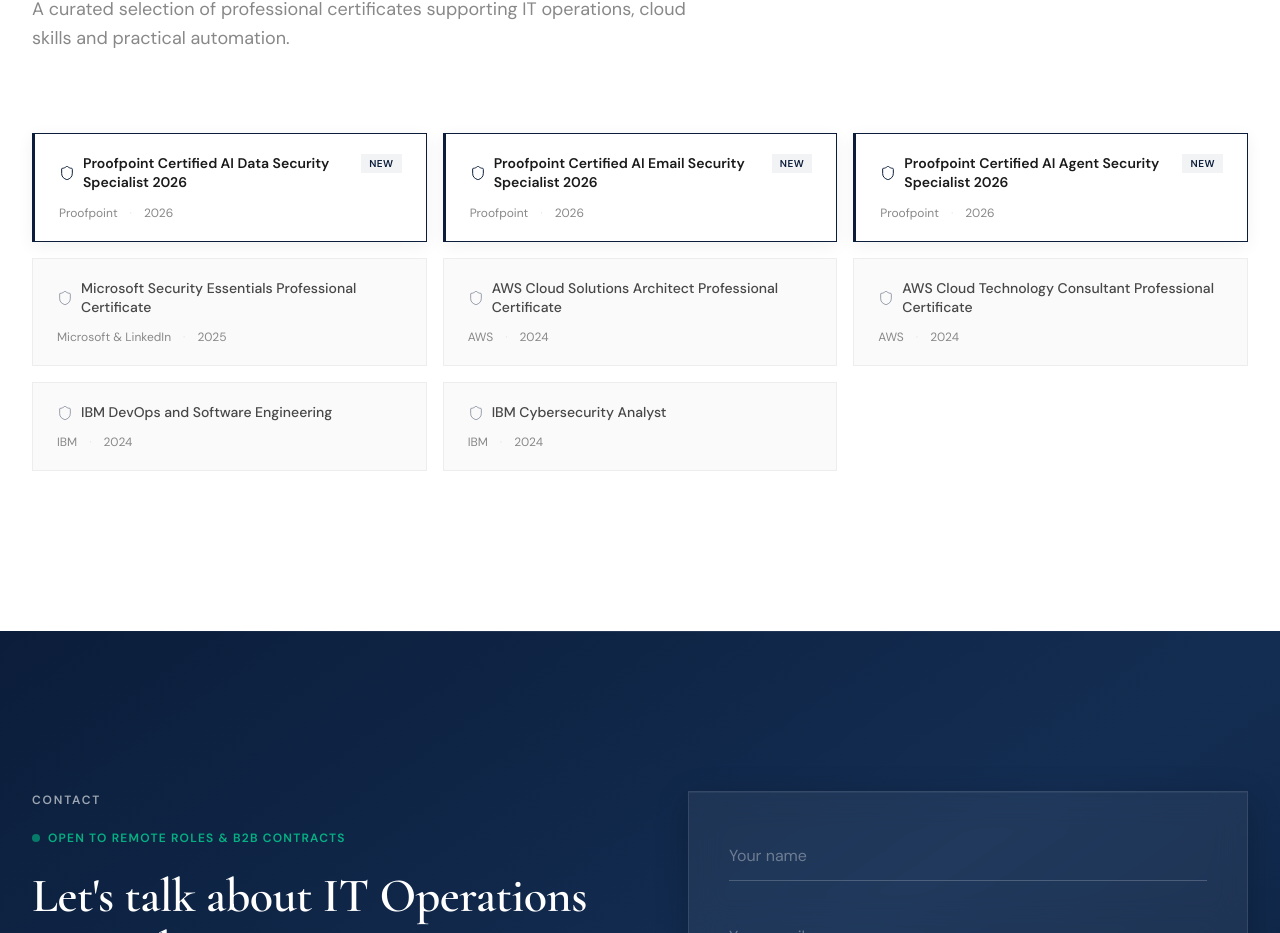
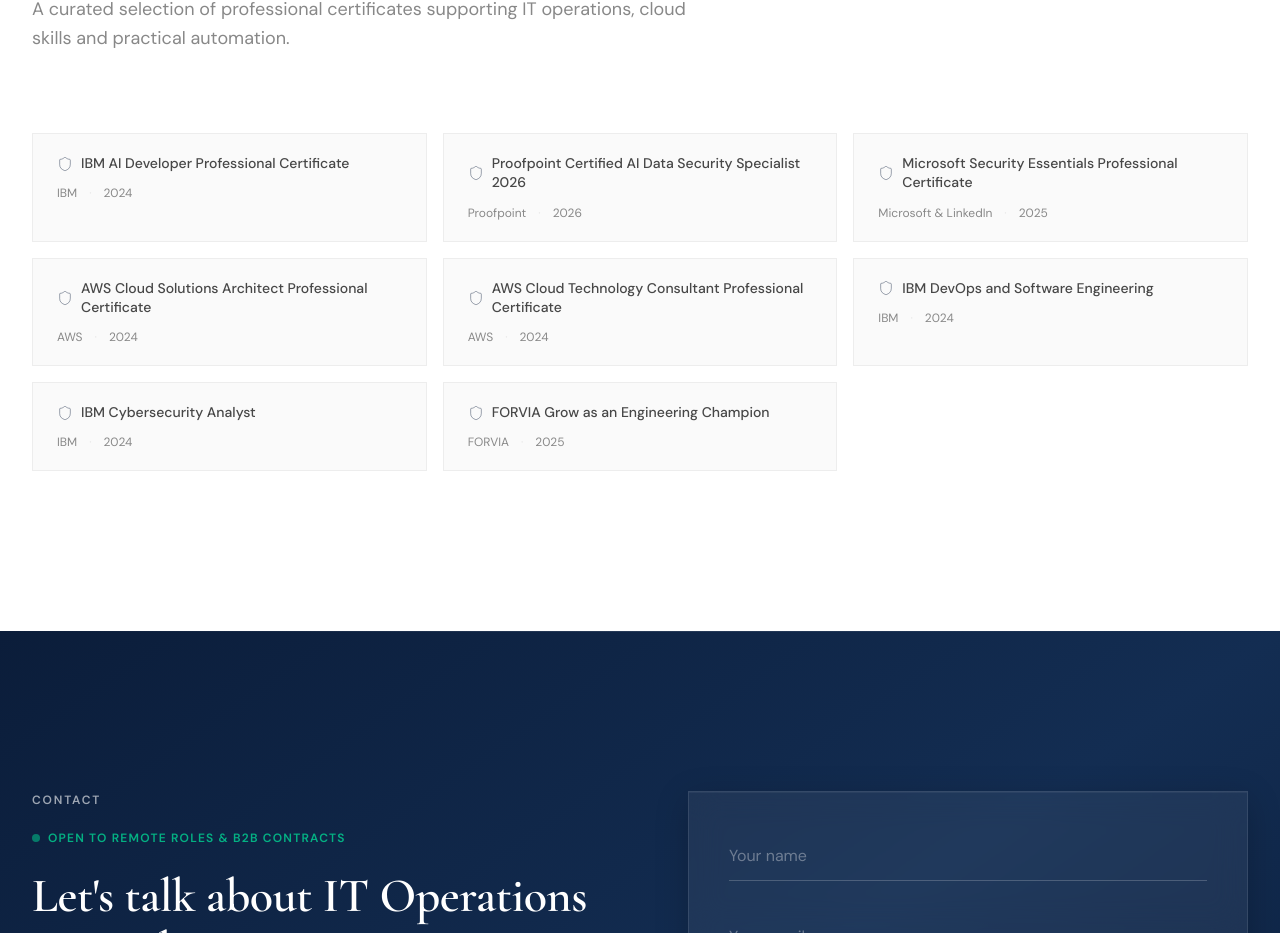
Before and after one commit to RafaelAlbaWebify/rafaelalba-site, a Next.js app: page / in a window 1280 px wide. Shown: the part 6173-7106 px from the top of the page. Built offline with nearby package versions, Linux system fonts and the light colour scheme.

Commit message:
Highlight relevant cloud, IT and continuous-learning certificates

```diff
--- a/src/app/page.tsx
+++ b/src/app/page.tsx
@@ -240,14 +240,14 @@ const EXPERIENCE = [
 ];
 
 const CERTIFICATIONS = [
-  { name: "Proofpoint Certified AI Data Security Specialist 2026", issuer: "Proofpoint", year: "2026", latest: true },
-  { name: "Proofpoint Certified AI Email Security Specialist 2026", issuer: "Proofpoint", year: "2026", latest: true },
-  { name: "Proofpoint Certified AI Agent Security Specialist 2026", issuer: "Proofpoint", year: "2026", latest: true },
+  { name: "IBM AI Developer Professional Certificate", issuer: "IBM", year: "2024" },
+  { name: "Proofpoint Certified AI Data Security Specialist 2026", issuer: "Proofpoint", year: "2026" },
   { name: "Microsoft Security Essentials Professional Certificate", issuer: "Microsoft & LinkedIn", year: "2025" },
   { name: "AWS Cloud Solutions Architect Professional Certificate", issuer: "AWS", year: "2024" },
   { name: "AWS Cloud Technology Consultant Professional Certificate", issuer: "AWS", year: "2024" },
   { name: "IBM DevOps and Software Engineering", issuer: "IBM", year: "2024" },
   { name: "IBM Cybersecurity Analyst", issuer: "IBM", year: "2024" },
+  { name: "FORVIA Grow as an Engineering Champion", issuer: "FORVIA", year: "2025" },
 ];
 
 const PRINCIPLES = [
```
